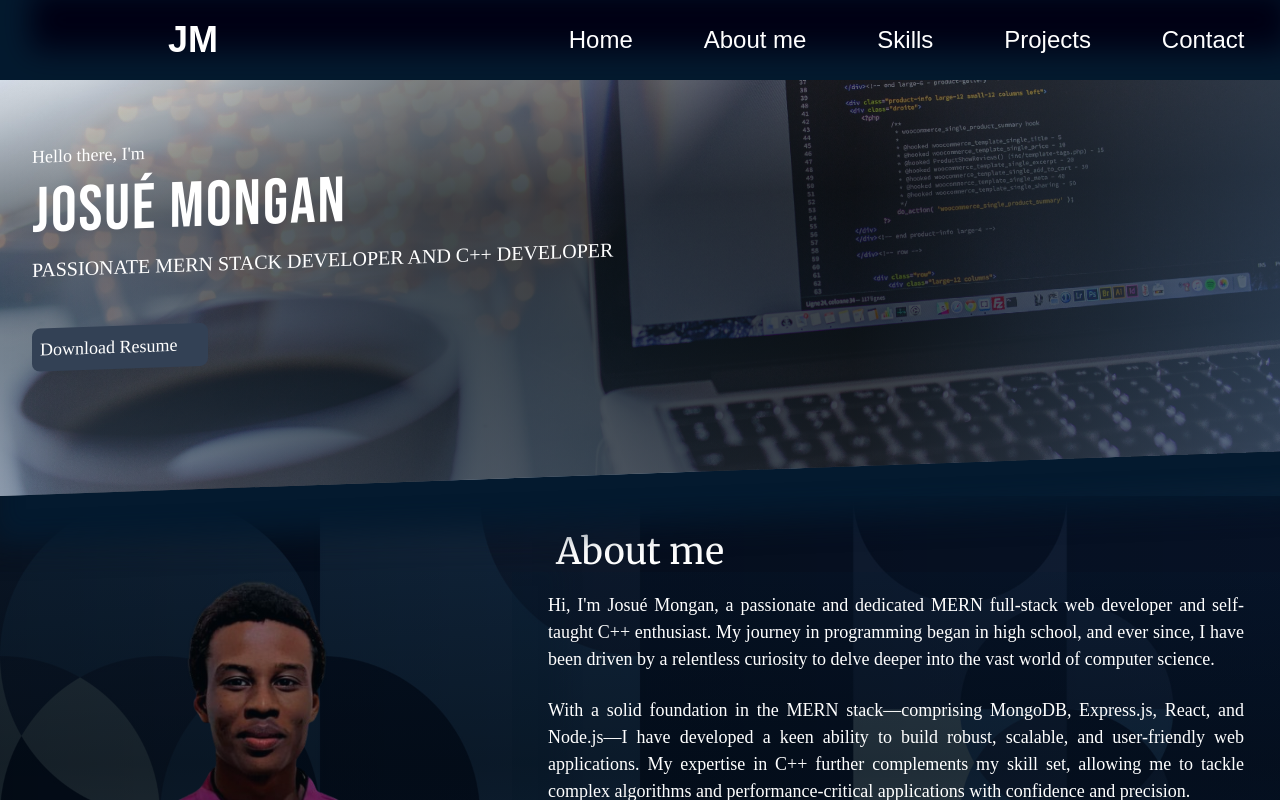
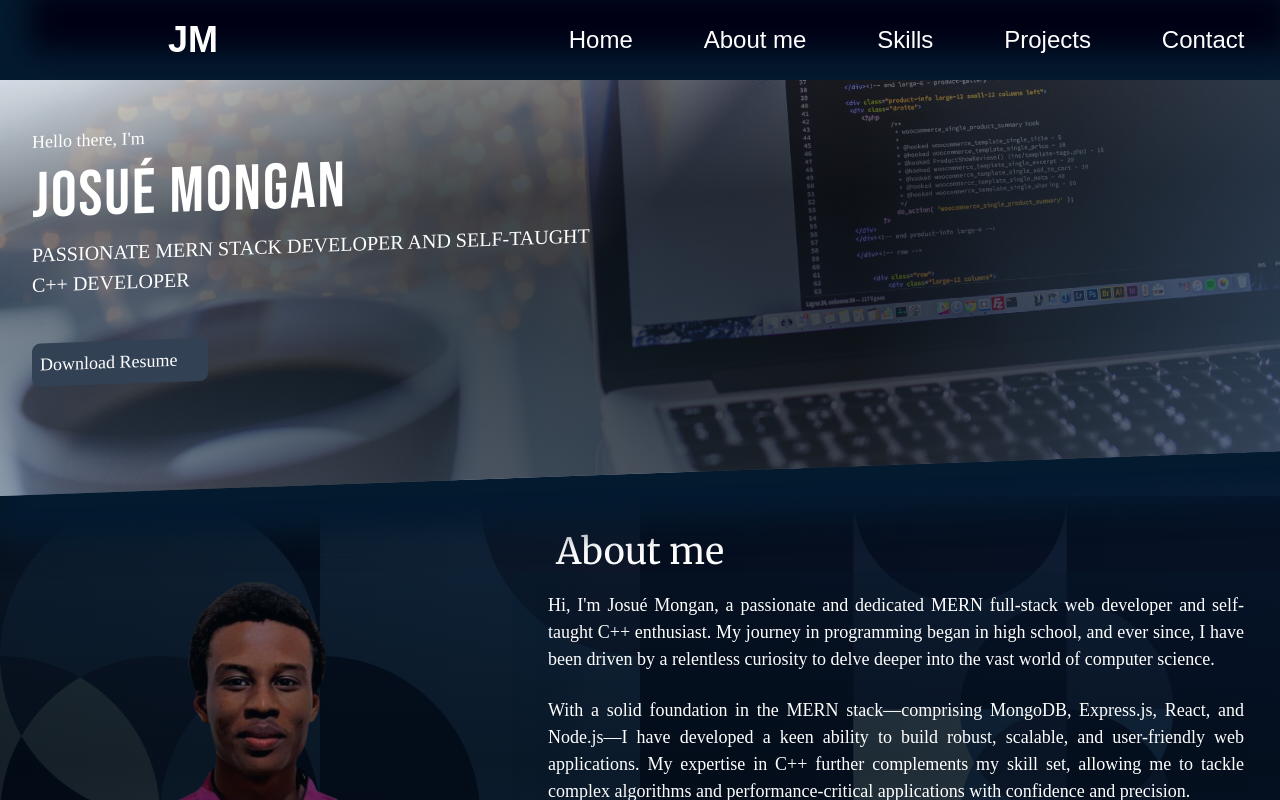
Before and after one commit to Josh012006/Next-JS, a Next.js app: page / in a window 1280 px wide. Shown: the top 800 px of the page. Built offline with nearby package versions, Linux system fonts and the light colour scheme; a web font is replaced by a local one.

Commit message:
Some minor changes

```diff
--- a/components/main/Home.tsx
+++ b/components/main/Home.tsx
@@ -11,7 +11,7 @@ function Home () {
                 <div className="m-4 mb-7 flex flex-col justify-center">
                     <p className="mb-3">Hello there, I'm</p>
                     <p className={`${font.className}`} style={{letterSpacing:"2px", fontSize: '64px', lineHeight: '60px'}}>JOSUÉ MONGAN</p>
-                    <p className="mt-3" style={{fontSize: '20px'}}>PASSIONATE MERN STACK DEVELOPER AND C++ DEVELOPER</p>
+                    <p className="mt-3" style={{fontSize: '20px'}}>PASSIONATE MERN STACK DEVELOPER AND SELF-TAUGHT C++ DEVELOPER</p>
                 </div>
                 <a className="rounded-lg p-2 bg-slate-700 m-4 w-44" href="/J_Mongan CV.pdf" target="_blank">Download Resume <i className="fa-solid fa-download" aria-hidden="true"></i></a>
                 <div className="m-4">
```
